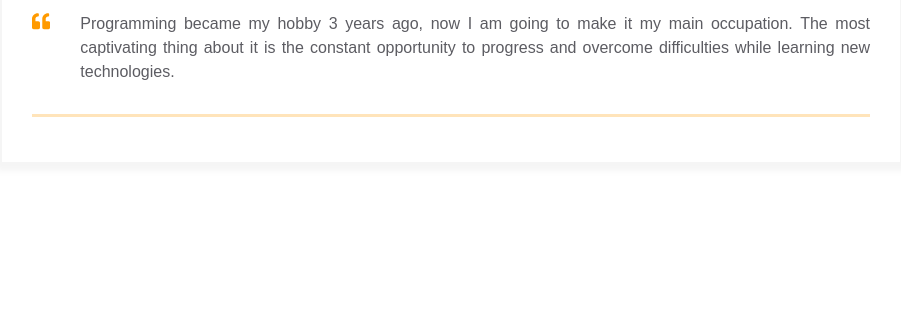
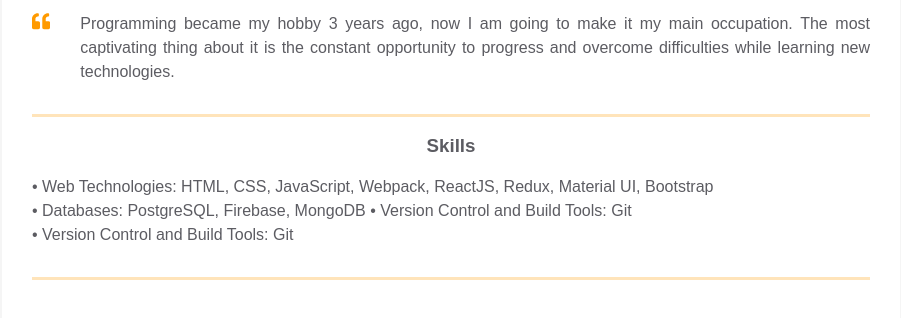
Before and after one commit to 123shchrbn456/homepage, a plain HTML site: page index.html in a window 1280 px wide. Shown: the part 338-656 px from the top of the page, without its empty margins (189-1090 px from the left). Drawn offline with Linux system fonts and the light colour scheme.

Commit message:
skills section is added

```diff
--- a/index.html
+++ b/index.html
@@ -92,6 +92,19 @@
                         </div>
                     </div>
                 </div>
+
+                <div class="container">
+                    <div class="resume__block">
+                        <div class="skills">
+                            <h3 class="skills__header">Skills</h3>
+                            <p class="skills__text">
+                                • Web Technologies: HTML, CSS, JavaScript, Webpack, ReactJS, Redux, Material UI, Bootstrap
+                            </p>
+                            <p class="skills__text">• Databases: PostgreSQL, Firebase, MongoDB • Version Control and Build Tools: Git</p>
+                            <p class="skills__text">• Version Control and Build Tools: Git</p>
+                        </div>
+                    </div>
+                </div>
             </div>
         </main>
     </body>
```
